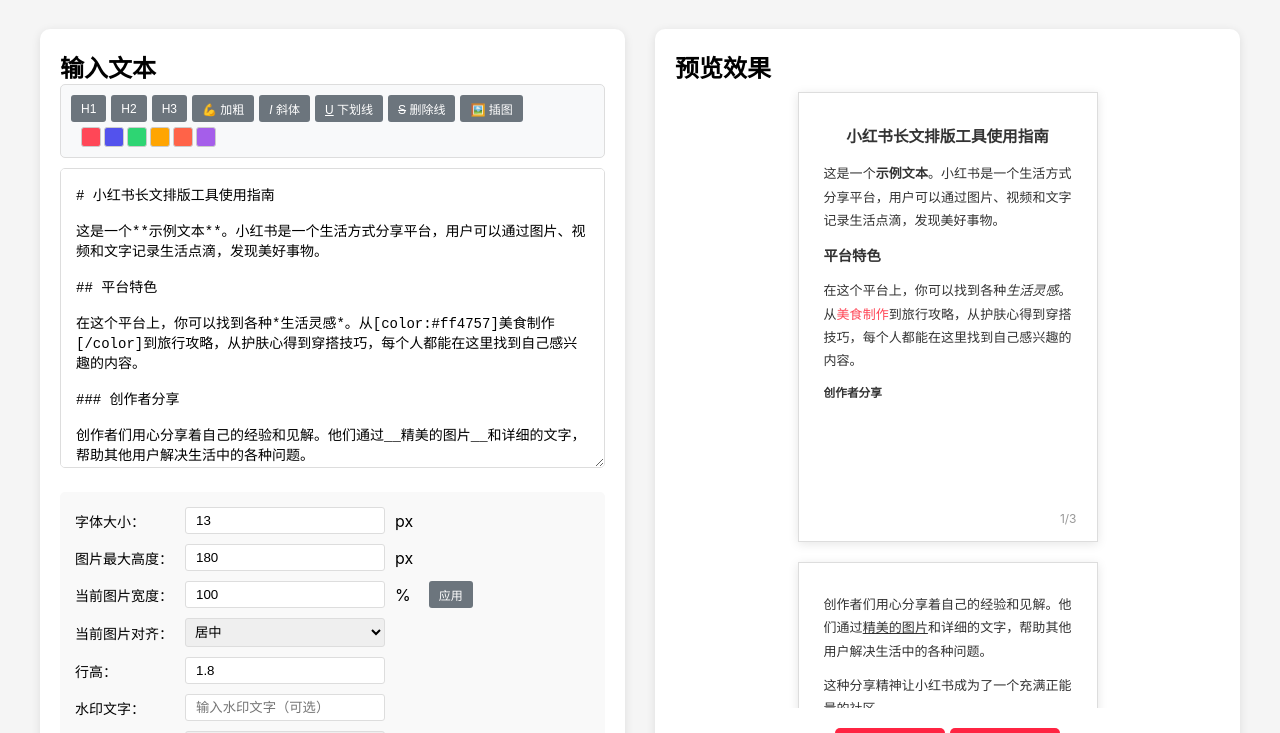
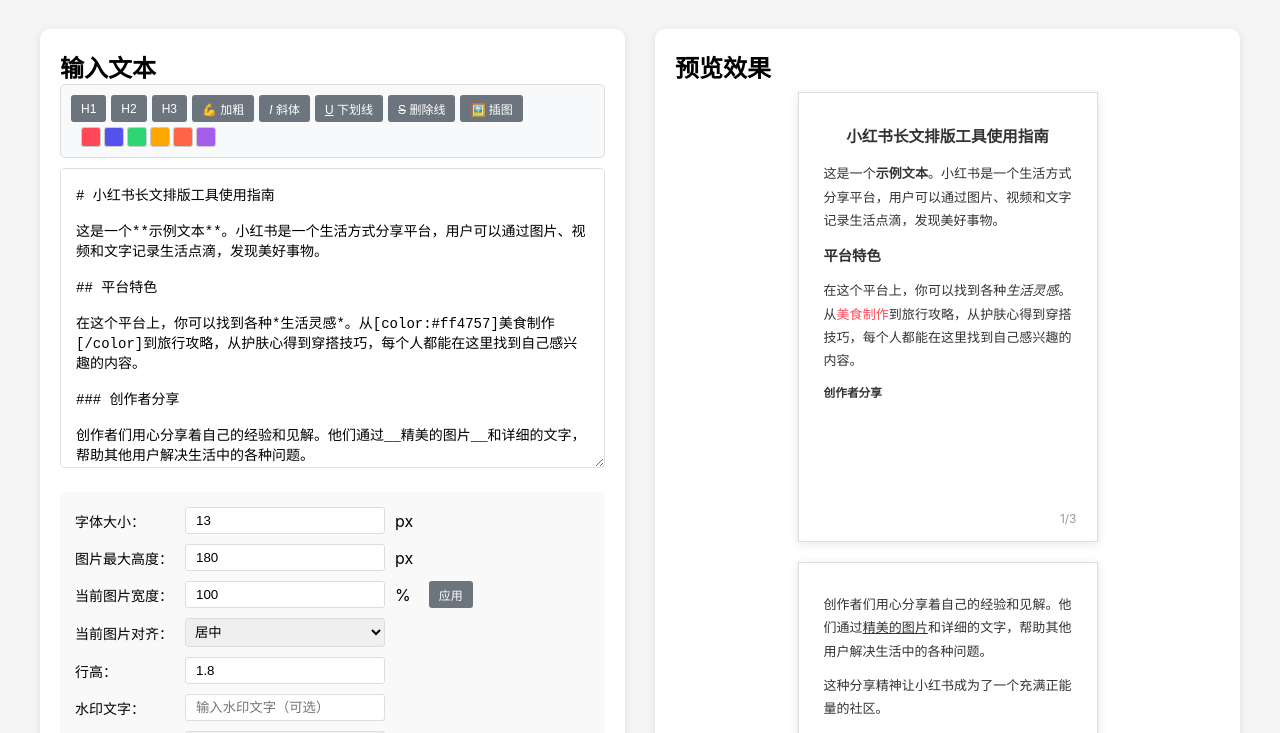
Before and after one commit to NowhereMan-in-Galaxy/xiaohongshu-text-layout, a plain HTML site: page index.html in a window 1280 px wide. Shown: the part 67-800 px from the top of the page. Drawn offline with nearby package versions, Linux system fonts and the light colour scheme.

Commit message:
fix(ui): set preview area minimum height to 1.5x page height

```diff
--- a/index.html
+++ b/index.html
@@ -101,7 +101,7 @@
             gap: 20px;
             justify-content: center;
             min-height: 70vh;
-            max-height: 78vh;
+            max-height: 82vh;
             overflow-y: auto;
             padding: 8px;
             align-content: flex-start;
@@ -819,6 +819,13 @@
             }
         }
 
+        function updatePreviewContainerHeight(previewHeight) {
+            const previewContainer = document.getElementById('previewContainer');
+            if (!previewContainer || !previewHeight) return;
+            const minHeight = Math.round(previewHeight * 1.5);
+            previewContainer.style.minHeight = `${minHeight}px`;
+        }
+
         function updatePreviewSize() {
             const aspectRatio = document.getElementById('aspectRatio').value;
             const customOptions = document.getElementById('customSizeOptions');
@@ -827,6 +834,7 @@
 
             const pagePreviewElements = document.querySelectorAll('.page-preview');
             const dimensions = getAspectRatioDimensions(aspectRatio);
+            updatePreviewContainerHeight(dimensions.preview.height);
 
             pagePreviewElements.forEach(element => {
                 element.style.width = dimensions.preview.width + 'px';
@@ -1008,6 +1016,7 @@
 
                 const aspectRatio = document.getElementById('aspectRatio').value;
                 const dimensions = getAspectRatioDimensions(aspectRatio);
+                updatePreviewContainerHeight(dimensions.preview.height);
 
                 currentPages.forEach((pageTextArray, index) => {
                     const pageDiv = document.createElement('div');
```
